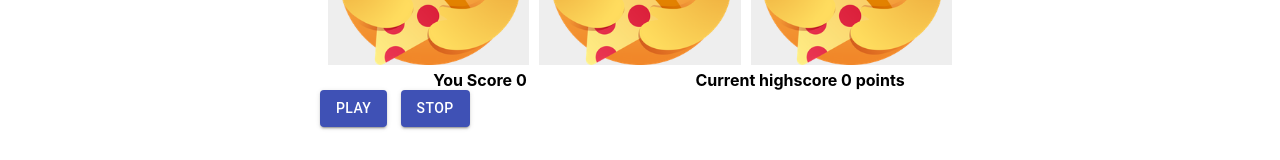
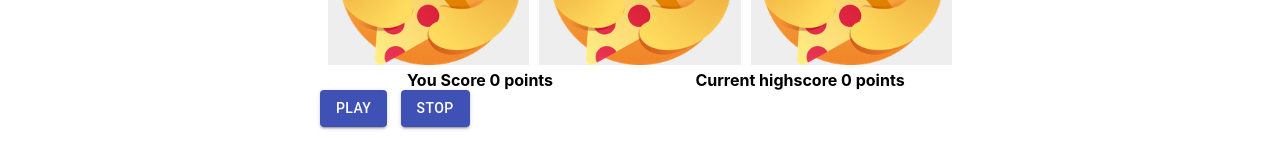
Before and after one commit to Berthelmaster/dual-n-back-client, a React (Create React App) app: page / in a window 1280 px wide. Shown: the part 587-747 px from the top of the page. Built offline with nearby package versions, Linux system fonts and the light colour scheme.

Commit message:
added text

```diff
--- a/src/components/Game.jsx
+++ b/src/components/Game.jsx
@@ -87,7 +87,7 @@ export default function Game() {
             direction="row"
             justify="center"
             alignItems="center">
-            <h4 className={classes.buttonScore}>You Score <b id="yourscore">0</b></h4>
+            <h4 className={classes.buttonScore}>You Score <b id="yourscore">0</b> points</h4>
             <h4 className={classes.buttonScore}>Current highscore <b id="highscorecount">0</b> points</h4>
             </Grid>
             <div>
```
